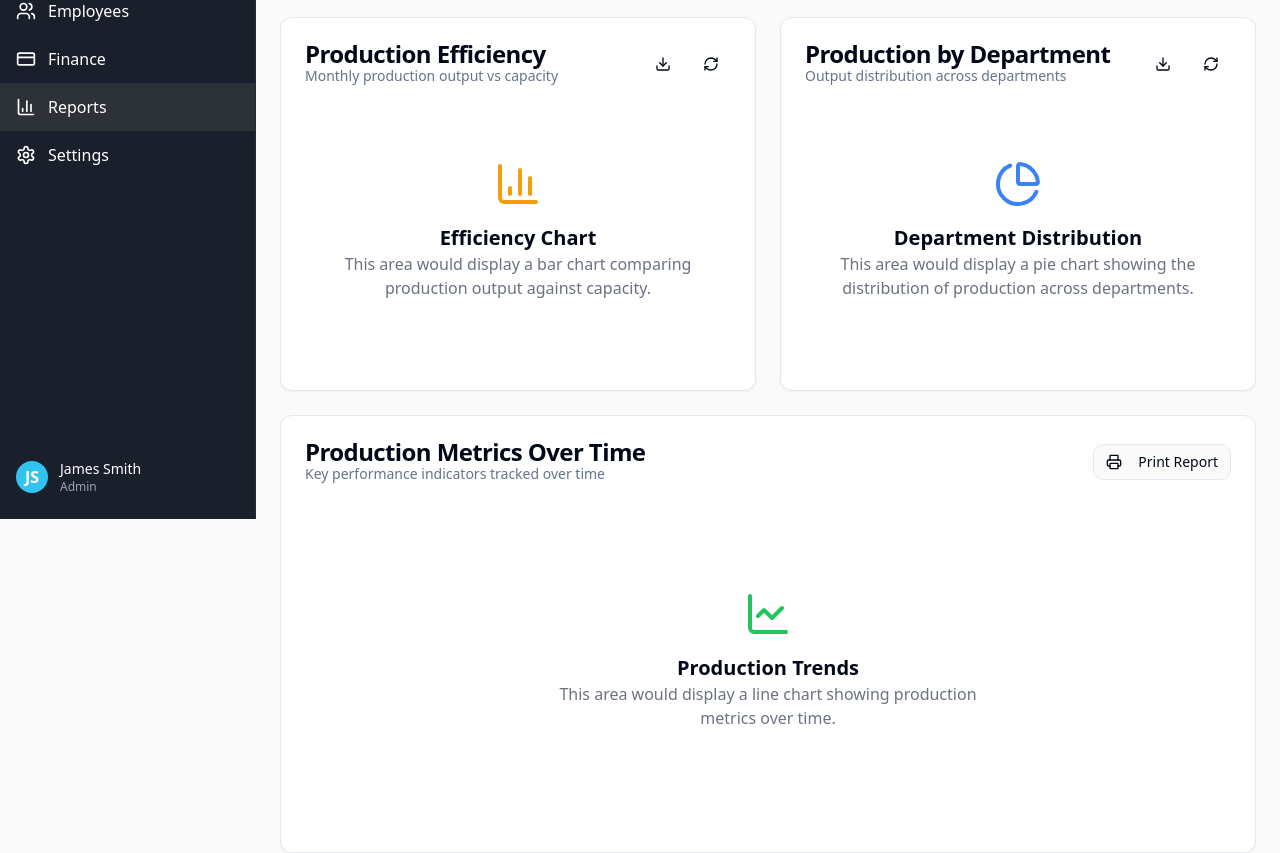
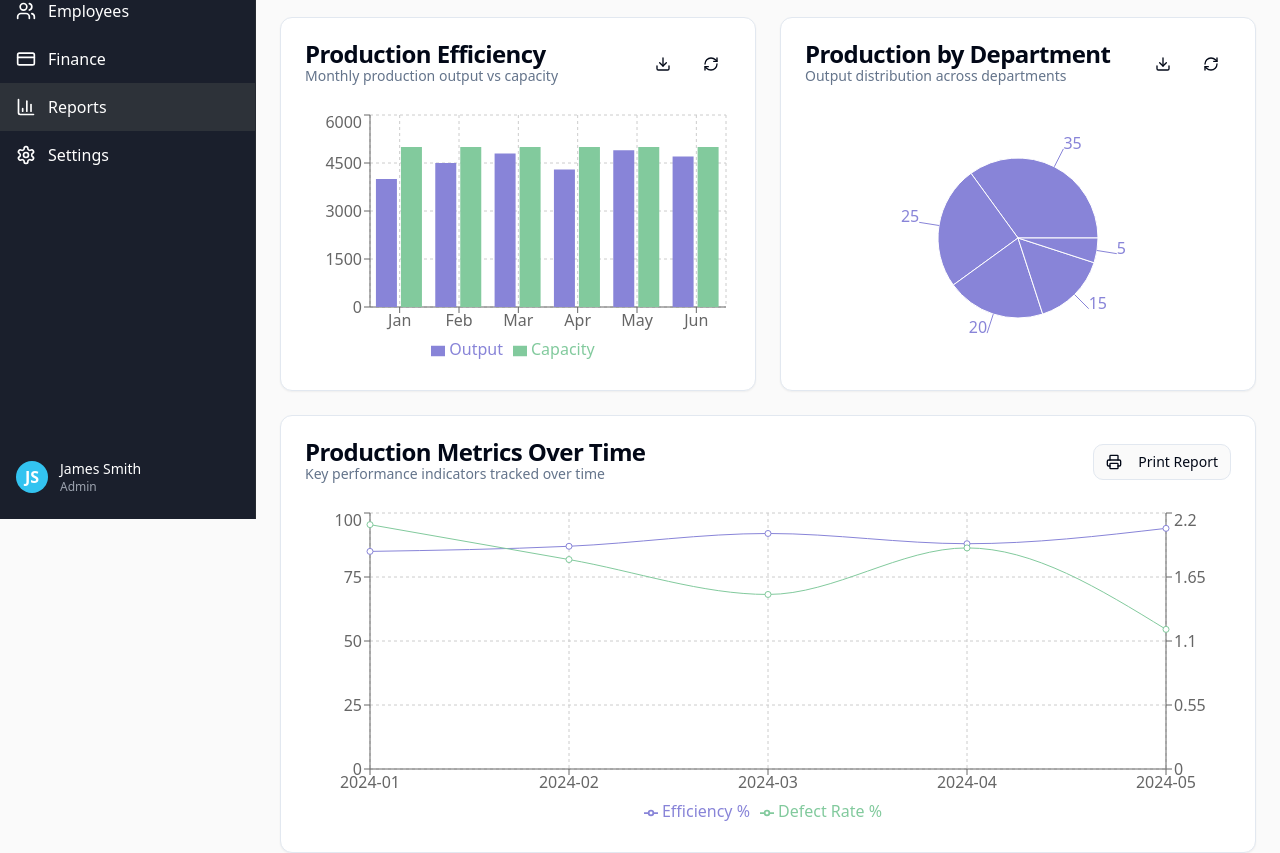
Before and after one commit to itachi9018/flowstate-manufacturing-suite, a React (Vite) app: page /reports in a window 1280 px wide. Shown: the part 281-1134 px from the top of the page. Built offline with nearby package versions, Linux system fonts and the light colour scheme.

Commit message:
Fix: Add mockups to reports page
Adds placeholder content to the reports page to display mock charts and graphs.

```diff
--- /dev/null
+++ b/src/data/mockReportData.ts
@@ -0,0 +1,48 @@
+
+export const productionData = [
+  { month: "Jan", output: 4000, capacity: 5000 },
+  { month: "Feb", output: 4500, capacity: 5000 },
+  { month: "Mar", output: 4800, capacity: 5000 },
+  { month: "Apr", output: 4300, capacity: 5000 },
+  { month: "May", output: 4900, capacity: 5000 },
+  { month: "Jun", output: 4700, capacity: 5000 },
+];
+
+export const departmentData = [
+  { name: "Assembly", value: 35 },
+  { name: "Packaging", value: 25 },
+  { name: "Quality Control", value: 20 },
+  { name: "Maintenance", value: 15 },
+  { name: "Logistics", value: 5 },
+];
+
+export const productionMetrics = [
+  { date: "2024-01", efficiency: 85, defectRate: 2.1, output: 4200 },
+  { date: "2024-02", efficiency: 87, defectRate: 1.8, output: 4500 },
+  { date: "2024-03", efficiency: 92, defectRate: 1.5, output: 4800 },
+  { date: "2024-04", efficiency: 88, defectRate: 1.9, output: 4300 },
+  { date: "2024-05", efficiency: 94, defectRate: 1.2, output: 4900 },
+];
+
+export const inventoryData = [
+  { category: "Raw Materials", current: 2500, optimal: 3000 },
+  { category: "Work in Progress", current: 1200, optimal: 1000 },
+  { category: "Finished Goods", current: 3500, optimal: 3000 },
+  { category: "Maintenance Parts", current: 800, optimal: 1000 },
+];
+
+export const financialData = [
+  { month: "Jan", revenue: 150000, expenses: 120000, profit: 30000 },
+  { month: "Feb", revenue: 180000, expenses: 130000, profit: 50000 },
+  { month: "Mar", revenue: 170000, expenses: 125000, profit: 45000 },
+  { month: "Apr", revenue: 190000, expenses: 140000, profit: 50000 },
+  { month: "May", revenue: 200000, expenses: 145000, profit: 55000 },
+];
+
+export const employeeData = [
+  { department: "Assembly", productivity: 87, attendance: 95, training: 80 },
+  { department: "Packaging", productivity: 85, attendance: 92, training: 75 },
+  { department: "Quality", productivity: 90, attendance: 97, training: 85 },
+  { department: "Maintenance", productivity: 82, attendance: 94, training: 78 },
+  { department: "Logistics", productivity: 88, attendance: 93, training: 82 },
+];
--- a/src/pages/Reports.tsx
+++ b/src/pages/Reports.tsx
@@ -26,6 +26,21 @@ import { useForm } from "react-hook-form";
 import { Checkbox } from "@/components/ui/checkbox";
 import { Popover, PopoverContent, PopoverTrigger } from "@/components/ui/popover";
 import { Input } from "@/components/ui/input";
+import {
+  BarChart,
+  Bar,
+  PieChart as ReChartsPie,
+  Pie,
+  LineChart as ReChartsLine,
+  Line,
+  XAxis,
+  YAxis,
+  CartesianGrid,
+  Tooltip,
+  Legend,
+  ResponsiveContainer,
+} from "recharts";
+import { productionData, departmentData, productionMetrics, inventoryData, financialData, employeeData } from "@/data/mockReportData";
 
 const Reports = () => {
   const [activeTab, setActiveTab] = useState("production");
@@ -134,12 +149,18 @@ const Reports = () => {
                 </div>
               </CardHeader>
               <CardContent>
-                <div className="h-64 flex flex-col justify-center items-center">
-                  <BarChart3 size={48} className="text-amber-500 mb-4" />
-                  <h3 className="text-xl font-semibold">Efficiency Chart</h3>
-                  <p className="text-gray-500 mb-4 max-w-md text-center">
-                    This area would display a bar chart comparing production output against capacity.
-                  </p>
+                <div className="h-64">
+                  <ResponsiveContainer width="100%" height="100%">
+                    <BarChart data={productionData}>
+                      <CartesianGrid strokeDasharray="3 3" />
+                      <XAxis dataKey="month" />
+                      <YAxis />
+                      <Tooltip />
+                      <Legend />
+                      <Bar dataKey="output" fill="#8884d8" name="Output" />
+                      <Bar dataKey="capacity" fill="#82ca9d" name="Capacity" />
+                    </BarChart>
+                  </ResponsiveContainer>
                 </div>
               </CardContent>
             </Card>
@@ -162,12 +183,22 @@ const Reports = () => {
                 </div>
               </CardHeader>
               <CardContent>
-                <div className="h-64 flex flex-col justify-center items-center">
-                  <PieChart size={48} className="text-blue-500 mb-4" />
-                  <h3 className="text-xl font-semibold">Department Distribution</h3>
-                  <p className="text-gray-500 mb-4 max-w-md text-center">
-                    This area would display a pie chart showing the distribution of production across departments.
-                  </p>
+                <div className="h-64">
+                  <ResponsiveContainer width="100%" height="100%">
+                    <ReChartsPie>
+                      <Pie
+                        data={departmentData}
+                        dataKey="value"
+                        nameKey="name"
+                        cx="50%"
+                        cy="50%"
+                        outerRadius={80}
+                        fill="#8884d8"
+                        label
+                      />
+                      <Tooltip />
+                    </ReChartsPie>
+                  </ResponsiveContainer>
                 </div>
               </CardContent>
             </Card>
@@ -186,45 +217,108 @@ const Reports = () => {
               </div>
             </CardHeader>
             <CardContent>
-              <div className="h-80 flex flex-col justify-center items-center">
-                <LineChart size={48} className="text-green-500 mb-4" />
-                <h3 className="text-xl font-semibold">Production Trends</h3>
-                <p className="text-gray-500 mb-4 max-w-md text-center">
-                  This area would display a line chart showing production metrics over time.
-                </p>
+              <div className="h-80">
+                <ResponsiveContainer width="100%" height="100%">
+                  <ReChartsLine data={productionMetrics}>
+                    <CartesianGrid strokeDasharray="3 3" />
+                    <XAxis dataKey="date" />
+                    <YAxis yAxisId="left" />
+                    <YAxis yAxisId="right" orientation="right" />
+                    <Tooltip />
+                    <Legend />
+                    <Line
+                      yAxisId="left"
+                      type="monotone"
+                      dataKey="efficiency"
+                      stroke="#8884d8"
+                      name="Efficiency %"
+                    />
+                    <Line
+                      yAxisId="right"
+                      type="monotone"
+                      dataKey="defectRate"
+                      stroke="#82ca9d"
+                      name="Defect Rate %"
+                    />
+                  </ReChartsLine>
+                </ResponsiveContainer>
               </div>
             </CardContent>
           </Card>
         </TabsContent>
 
         <TabsContent value="inventory" className="mt-0">
-          <div className="flex flex-col justify-center items-center py-12">
-            <PieChart size={48} className="text-purple-500 mb-4" />
-            <h3 className="text-xl font-semibold">Inventory Reports</h3>
-            <p className="text-gray-500 mb-4 max-w-md text-center">
-              This tab would display inventory-related reports and analytics.
-            </p>
-          </div>
+          <Card>
+            <CardHeader>
+              <CardTitle>Inventory Levels</CardTitle>
+              <CardDescription>Current vs Optimal Stock Levels</CardDescription>
+            </CardHeader>
+            <CardContent>
+              <div className="h-96">
+                <ResponsiveContainer width="100%" height="100%">
+                  <BarChart data={inventoryData} layout="vertical">
+                    <CartesianGrid strokeDasharray="3 3" />
+                    <XAxis type="number" />
+                    <YAxis dataKey="category" type="category" />
+                    <Tooltip />
+                    <Legend />
+                    <Bar dataKey="current" fill="#8884d8" name="Current Stock" />
+                    <Bar dataKey="optimal" fill="#82ca9d" name="Optimal Level" />
+                  </BarChart>
+                </ResponsiveContainer>
+              </div>
+            </CardContent>
+          </Card>
         </TabsContent>
 
         <TabsContent value="financial" className="mt-0">
-          <div className="flex flex-col justify-center items-center py-12">
-            <LineChart size={48} className="text-yellow-500 mb-4" />
-            <h3 className="text-xl font-semibold">Financial Reports</h3>
-            <p className="text-gray-500 mb-4 max-w-md text-center">
-              This tab would display financial-related reports and analytics.
-            </p>
-          </div>
+          <Card>
+            <CardHeader>
+              <CardTitle>Financial Performance</CardTitle>
+              <CardDescription>Revenue, Expenses, and Profit Trends</CardDescription>
+            </CardHeader>
+            <CardContent>
+              <div className="h-96">
+                <ResponsiveContainer width="100%" height="100%">
+                  <ReChartsLine data={financialData}>
+                    <CartesianGrid strokeDasharray="3 3" />
+                    <XAxis dataKey="month" />
+                    <YAxis />
+                    <Tooltip />
+                    <Legend />
+                    <Line type="monotone" dataKey="revenue" stroke="#8884d8" name="Revenue" />
+                    <Line type="monotone" dataKey="expenses" stroke="#82ca9d" name="Expenses" />
+                    <Line type="monotone" dataKey="profit" stroke="#ffc658" name="Profit" />
+                  </ReChartsLine>
+                </ResponsiveContainer>
+              </div>
+            </CardContent>
+          </Card>
         </TabsContent>
 
         <TabsContent value="employee" className="mt-0">
-          <div className="flex flex-col justify-center items-center py-12">
-            <BarChart3 size={48} className="text-cyan-500 mb-4" />
-            <h3 className="text-xl font-semibold">Employee Reports</h3>
-            <p className="text-gray-500 mb-4 max-w-md text-center">
-              This tab would display employee-related reports and analytics.
-            </p>
-          </div>
+          <Card>
+            <CardHeader>
+              <CardTitle>Employee Performance Metrics</CardTitle>
+              <CardDescription>Department-wise Performance Indicators</CardDescription>
+            </CardHeader>
+            <CardContent>
+              <div className="h-96">
+                <ResponsiveContainer width="100%" height="100%">
+                  <BarChart data={employeeData}>
+                    <CartesianGrid strokeDasharray="3 3" />
+                    <XAxis dataKey="department" />
+                    <YAxis />
+                    <Tooltip />
+                    <Legend />
+                    <Bar dataKey="productivity" fill="#8884d8" name="Productivity %" />
+                    <Bar dataKey="attendance" fill="#82ca9d" name="Attendance %" />
+                    <Bar dataKey="training" fill="#ffc658" name="Training %" />
+                  </BarChart>
+                </ResponsiveContainer>
+              </div>
+            </CardContent>
+          </Card>
         </TabsContent>
       </Tabs>
 
```
